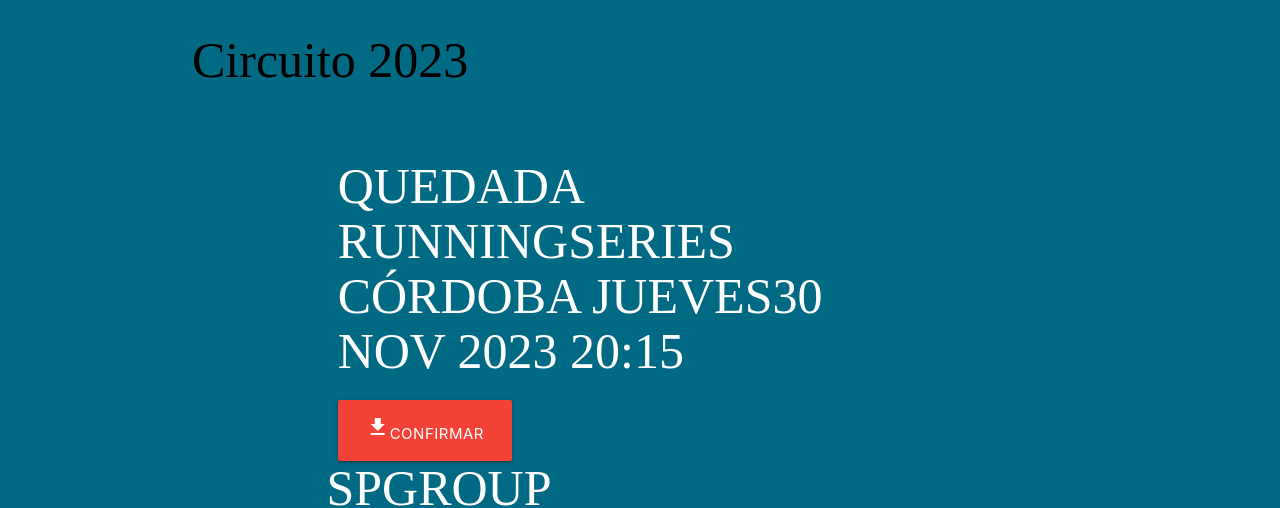
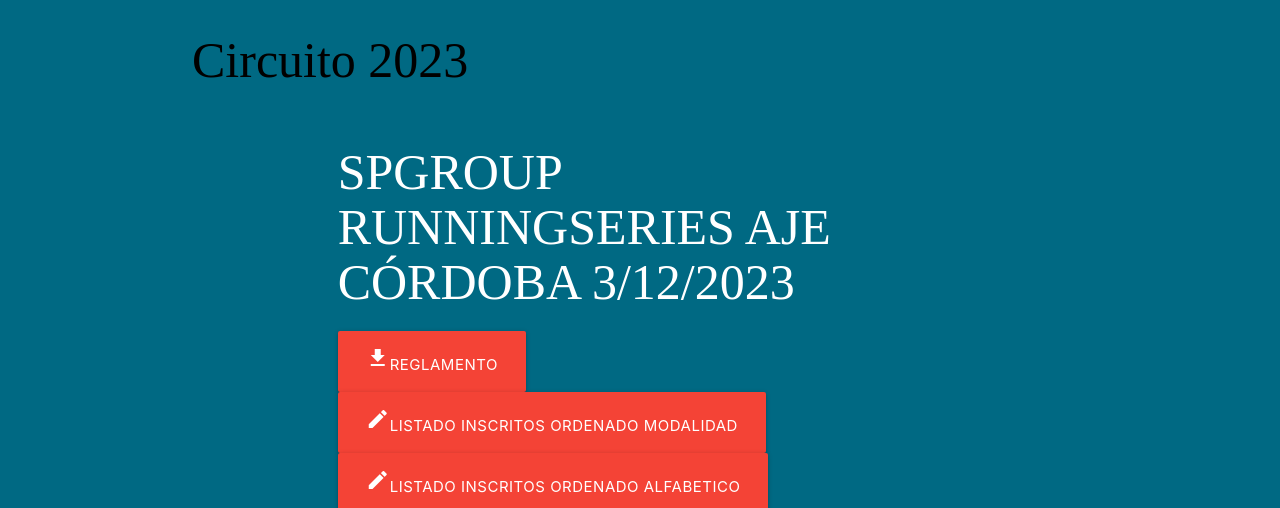
Before and after one commit to tusresulta2/runningseries, a plain HTML site: page index.html in a window 1280 px wide. Shown: the part 447-955 px from the top of the page. Drawn offline with nearby package versions, Linux system fonts and the light colour scheme; a web font is replaced by a local one.

Commit message:
Update index.html

```diff
--- a/index.html
+++ b/index.html
@@ -123,19 +123,16 @@
 				  <div id="circuito2023" class="row container">
 
 				  <div class="col l12 s12 m12">
-					<h2 class="white-text primaryFont" style="font-size:50px">QUEDADA RUNNINGSERIES CÓRDOBA JUEVES30 NOV 2023 20:15</h2>
-					</div>
-					<div class="col l12 s12 m12">
-							<a class="waves-effect waves-light btn btn-large btnInscripciones red white-text" href="/quedada301123.html" target="_blank">
-								<i class="material-icons">file_download</i>CONFIRMAR </a>
-					</div>
+
 					<h2 class="white-text primaryFont" style="font-size:50px">SPGROUP RUNNINGSERIES AJE CÓRDOBA 3/12/2023</h2>
 					</div>
 					<div class="col l12 s12 m12">
 							<a class="waves-effect waves-light btn btn-large btnInscripciones red white-text" href="/pdf/ReglamentoSPGroupRunningSeries2023.pdf" target="_blank">
 								<i class="material-icons">file_download</i>Reglamento </a>
-							  <a class="waves-effect waves-light btn btn-large btnInscripciones red white-text" href="https://www.deporticket.com/web-evento/9156-spgroup-running-series-aje-cordoba" target="_blank">
-								<i class="material-icons">create</i>INSCRIBIR </a>
+							  <a class="waves-effect waves-light btn btn-large btnInscripciones red white-text" href="/pdf/DORSALES-5K10K-SPGRSAJE23-MODALIDAD.pdf" target="_blank">
+								<i class="material-icons">create</i>LISTADO INSCRITOS ORDENADO MODALIDAD </a>
+						<a class="waves-effect waves-light btn btn-large btnInscripciones red white-text" href="/pdf/DORSALES-5K10K-SPGRSAJE23-alfabetico.pdf" target="_blank">
+								<i class="material-icons">create</i>LISTADO INSCRITOS ORDENADO ALFABETICO </a>
 						<a class="waves-effect waves-light btn btn-large btnInscripciones red white-text" href="./pdf/PROGRAMACION_RUNNINGSERIESAJE_23.pdf" target="_blank">
 								<i class="material-icons">create</i>PROGRAMACIÓN|GUIA </a>
 					</div>
```
